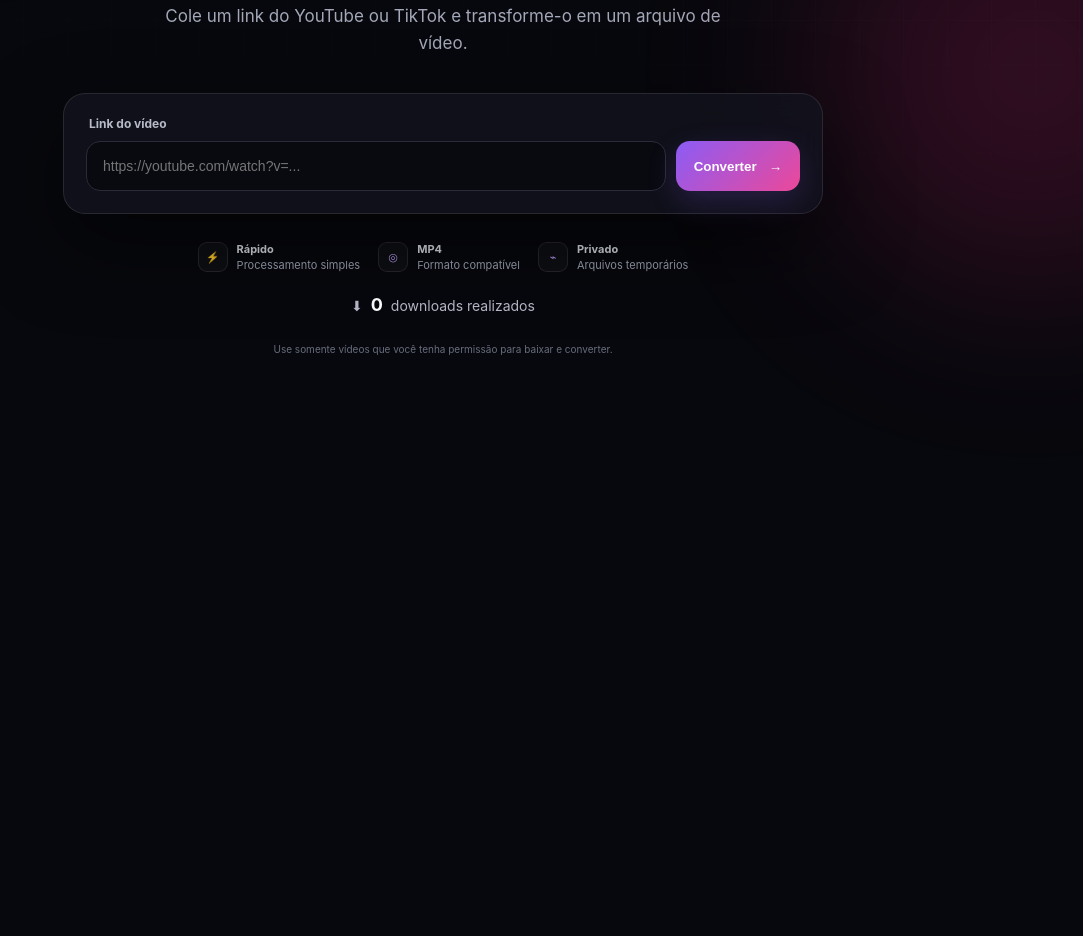
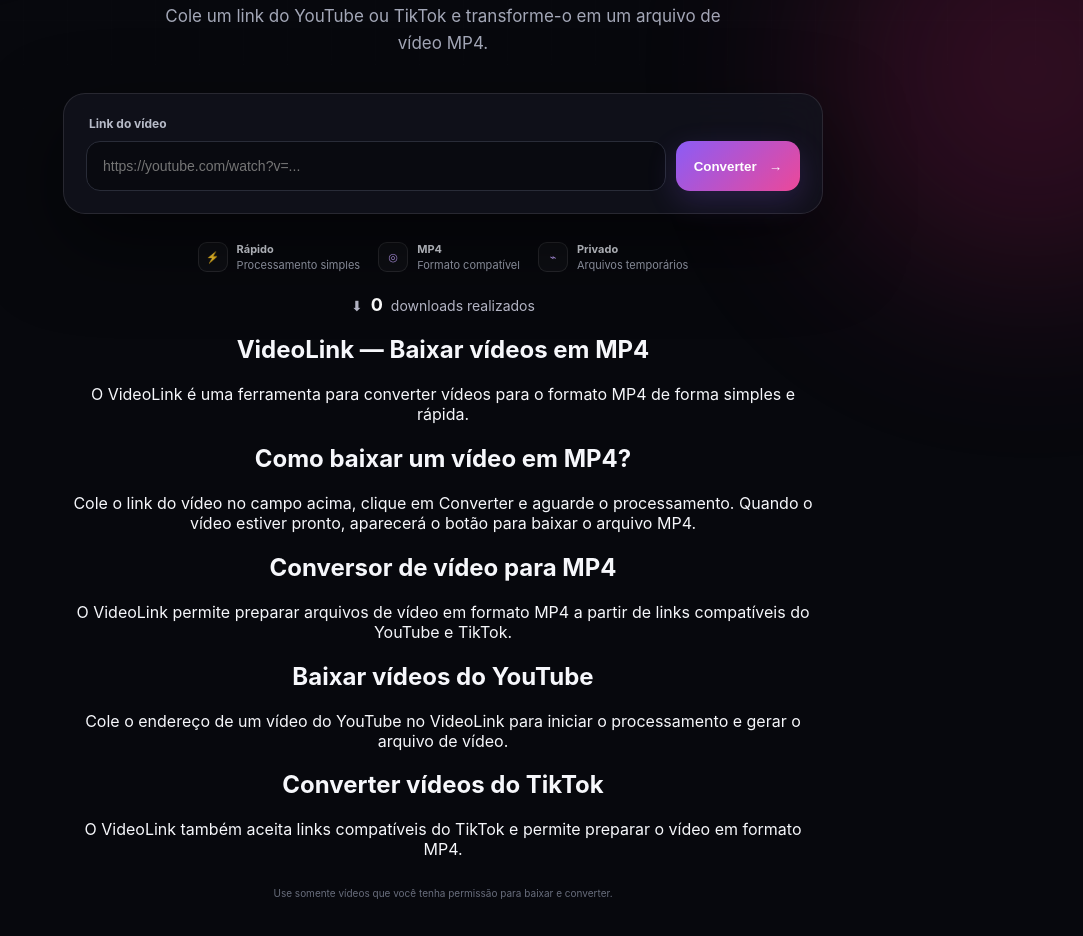
Before and after one commit to Vinicabelao/videolink, a website: page public/index.html in a window 1280 px wide. Shown: the part 420-1356 px from the top of the page, without its empty margins (197-1280 px from the left). Before the commit the page ends 800 px from the top, so only its background shows below. Drawn offline with Linux system fonts and the light colour scheme; no server answers.

Commit message:
Update index.html

```diff
--- a/public/index.html
+++ b/public/index.html
@@ -3,59 +3,225 @@
 <head>
   <meta charset="UTF-8">
   <meta name="viewport" content="width=device-width, initial-scale=1.0">
-  <title>VideoLink — YouTube & TikTok</title>
-  <meta name="description" content="Conversor de links de vídeo para conteúdo autorizado.">
+
+  <title>VideoLink — Baixar vídeos em MP4</title>
+
+  <meta
+    name="description"
+    content="VideoLink: converta vídeos para MP4 de forma simples e rápida. Cole o link do vídeo e prepare seu arquivo MP4."
+  >
+
+  <meta name="robots" content="index, follow">
+
+  <link
+    rel="canonical"
+    href="https://videolink-ktw2.onrender.com/"
+  >
+
   <link rel="stylesheet" href="/style.css">
 </head>
+
 <body>
-  <div class="bg-orb orb-a"></div><div class="bg-orb orb-b"></div>
+
+  <div class="bg-orb orb-a"></div>
+  <div class="bg-orb orb-b"></div>
+
   <main class="shell">
+
     <nav class="nav">
-      <div class="brand"><span class="brand-icon">▶</span><span>Video<span>Link</span></span></div>
-      <div class="badge">YouTube · TikTok</div>
+
+      <div class="brand">
+        <span class="brand-icon">▶</span>
+        <span>Video<span>Link</span></span>
+      </div>
+
+      <div class="badge">
+        YouTube · TikTok
+      </div>
+
     </nav>
 
     <section class="hero">
-      <div class="eyebrow">CONVERSOR RÁPIDO</div>
-      <h1>Seu link.<br><span>Seu vídeo.</span></h1>
-      <p class="subtitle">Cole um link do YouTube ou TikTok e transforme-o em um arquivo de vídeo.</p>
+
+      <div class="eyebrow">
+        CONVERSOR RÁPIDO
+      </div>
+
+      <h1>
+        Seu link.<br>
+        <span>Seu vídeo.</span>
+      </h1>
+
+      <p class="subtitle">
+        Cole um link do YouTube ou TikTok e transforme-o em um arquivo de vídeo MP4.
+      </p>
 
       <div class="card">
+
         <form id="form">
-          <label for="url">Link do vídeo</label>
+
+          <label for="url">
+            Link do vídeo
+          </label>
+
           <div class="input-row">
-            <input id="url" type="url" placeholder="https://youtube.com/watch?v=..." autocomplete="off" required>
-            <button id="submit" type="submit"><span>Converter</span><b>→</b></button>
+
+            <input
+              id="url"
+              type="url"
+              placeholder="https://youtube.com/watch?v=..."
+              autocomplete="off"
+              required
+            >
+
+            <button id="submit" type="submit">
+              <span>Converter</span>
+              <b>→</b>
+            </button>
+
           </div>
+
         </form>
 
         <div id="status" class="status hidden">
+
           <div class="spinner"></div>
+
           <div>
-            <strong id="status-title">Processando vídeo...</strong>
-            <p id="status-text">Isso pode levar alguns segundos.</p>
+
+            <strong id="status-title">
+              Processando vídeo...
+            </strong>
+
+            <p id="status-text">
+              Isso pode levar alguns segundos.
+            </p>
+
           </div>
+
         </div>
 
         <div id="result" class="result hidden">
-          <div class="check">✓</div>
-          <div class="result-copy"><strong>Vídeo pronto!</strong><span>O arquivo MP4 foi gerado.</span></div>
-          <a id="download" class="download" href="#">Baixar MP4 ↓</a>
+
+          <div class="check">
+            ✓
+          </div>
+
+          <div class="result-copy">
+
+            <strong>
+              Vídeo pronto!
+            </strong>
+
+            <span>
+              O arquivo MP4 foi gerado.
+            </span>
+
+          </div>
+
+          <a
+            id="download"
+            class="download"
+            href="#"
+          >
+            Baixar MP4 ↓
+          </a>
+
         </div>
 
         <div id="error" class="error hidden"></div>
+
       </div>
 
       <div class="features">
-        <div><i>⚡</i><span><b>Rápido</b>Processamento simples</span></div>
-        <div><i>◎</i><span><b>MP4</b>Formato compatível</span></div>
-        <div><i>⌁</i><span><b>Privado</b>Arquivos temporários</span></div>
+
+        <div>
+          <i>⚡</i>
+          <span>
+            <b>Rápido</b>
+            Processamento simples
+          </span>
+        </div>
+
+        <div>
+          <i>◎</i>
+          <span>
+            <b>MP4</b>
+            Formato compatível
+          </span>
+        </div>
+
+        <div>
+          <i>⌁</i>
+          <span>
+            <b>Privado</b>
+            Arquivos temporários
+          </span>
+        </div>
+
       </div>
 
-      <div class="download-count">⬇ <strong id="download-count">0</strong> downloads realizados</div>
-      <p class="legal">Use somente vídeos que você tenha permissão para baixar e converter.</p>
+      <div class="download-count">
+        ⬇
+        <strong id="download-count">0</strong>
+        downloads realizados
+      </div>
+
+
+      <!-- Conteúdo para ajudar o Google a entender o site -->
+
+      <section class="seo-content">
+
+        <h2>VideoLink — Baixar vídeos em MP4</h2>
+
+        <p>
+          O VideoLink é uma ferramenta para converter vídeos
+          para o formato MP4 de forma simples e rápida.
+        </p>
+
+        <h2>Como baixar um vídeo em MP4?</h2>
+
+        <p>
+          Cole o link do vídeo no campo acima, clique em
+          Converter e aguarde o processamento. Quando o vídeo
+          estiver pronto, aparecerá o botão para baixar o
+          arquivo MP4.
+        </p>
+
+        <h2>Conversor de vídeo para MP4</h2>
+
+        <p>
+          O VideoLink permite preparar arquivos de vídeo
+          em formato MP4 a partir de links compatíveis
+          do YouTube e TikTok.
+        </p>
+
+        <h2>Baixar vídeos do YouTube</h2>
+
+        <p>
+          Cole o endereço de um vídeo do YouTube no VideoLink
+          para iniciar o processamento e gerar o arquivo de
+          vídeo.
+        </p>
+
+        <h2>Converter vídeos do TikTok</h2>
+
+        <p>
+          O VideoLink também aceita links compatíveis do TikTok
+          e permite preparar o vídeo em formato MP4.
+        </p>
+
+      </section>
+
+      <p class="legal">
+        Use somente vídeos que você tenha permissão para baixar e converter.
+      </p>
+
     </section>
+
   </main>
+
   <script src="/app.js"></script>
+
 </body>
 </html>
```
